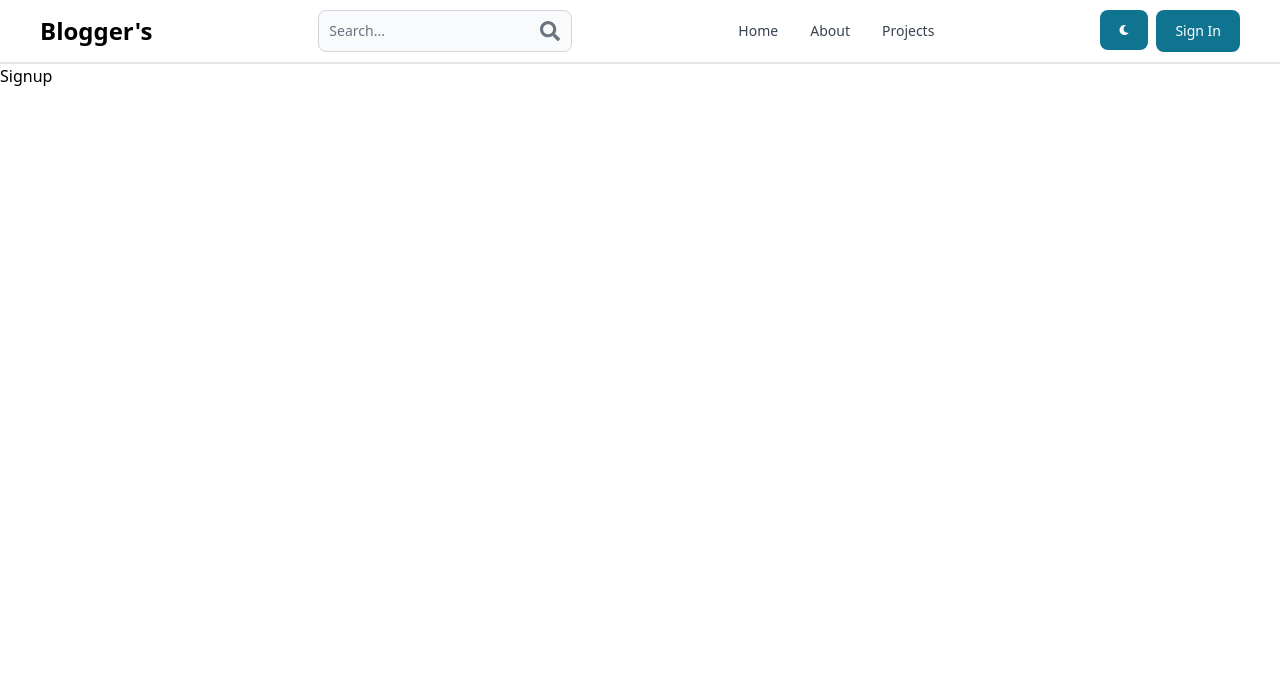
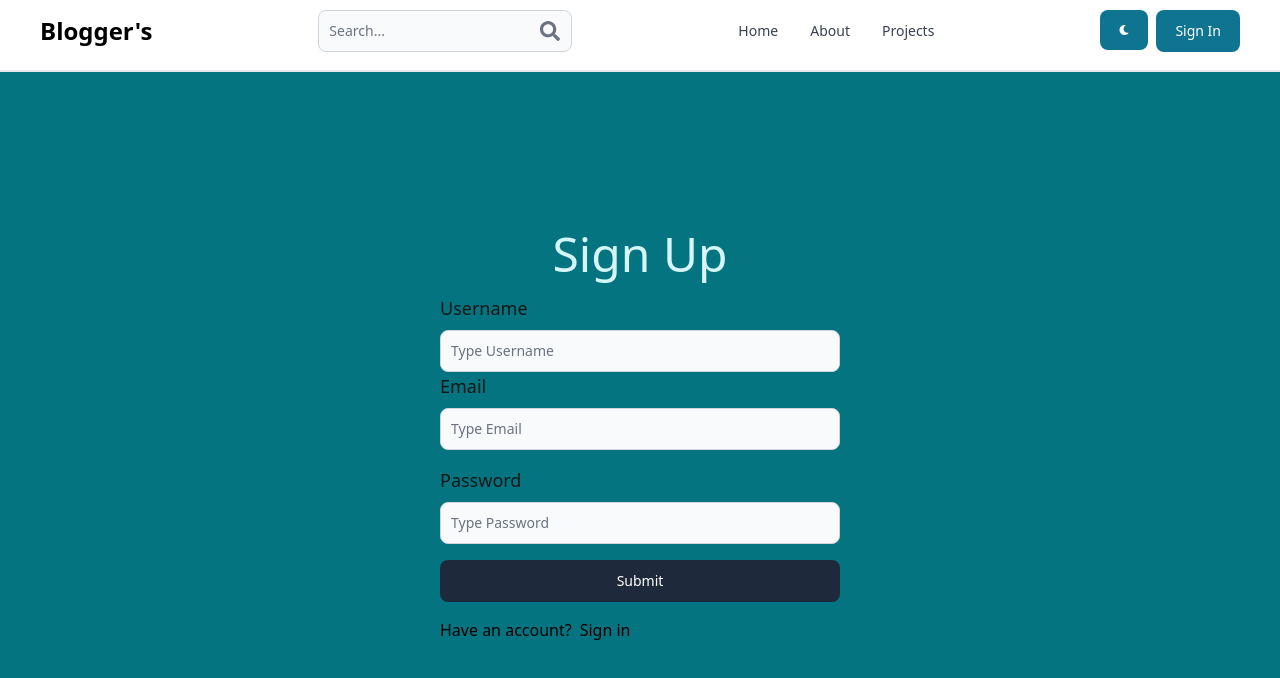
Before and after one commit to shubhamrawat0269/blogger, a React (Vite) app in the folder client/: page /sign-up in a window 1280 px wide. Shown: the top 678 px of the page. Built offline with nearby package versions, Linux system fonts and the light colour scheme.

Commit message:
create sign up page route

```diff
--- /dev/null
+++ b/client/src/components/header/Header.css
@@ -0,0 +1,4 @@
+.workspaceWrapper {
+    display: grid;
+    grid-template-rows: 9vh 91vh;
+}
--- a/client/src/components/header/Header.jsx
+++ b/client/src/components/header/Header.jsx
@@ -1,9 +1,10 @@
 import { Outlet } from "react-router-dom";
+import "./Header.css";
 import NavbarWrapper from "./components/navbar/Navbar";
 
 const Header = () => {
   return (
-    <div>
+    <div className="workspaceWrapper">
       <NavbarWrapper />
       <Outlet />
     </div>
--- a/client/src/pages/signup/Signup.jsx
+++ b/client/src/pages/signup/Signup.jsx
@@ -1,5 +1,90 @@
+import { useState } from "react";
+import { Link } from "react-router-dom";
+import styles from "./Signup.module.css";
+import { Button, Checkbox, Label, TextInput } from "flowbite-react";
+
 const Signup = () => {
-  return <div>Signup</div>;
+  const [formData, setFormData] = useState({
+    username: "",
+    email: "",
+    password: "",
+  });
+
+  const handleInputChange = (e) => {
+    const { id, value } = e.target;
+
+    setFormData({
+      ...formData,
+      [id]: value,
+    });
+  };
+
+  const handleFormSubmit = (e) => {
+    e.preventDefault();
+  };
+  return (
+    <div className={styles.signupContainer}>
+      <form className={styles.formSection} onSubmit={handleFormSubmit}>
+        <h1 className={styles.title}>Sign Up</h1>
+        <div>
+          <div className="mb-2 block">
+            <Label
+              htmlFor="username"
+              className="text-lg text-neutral-900"
+              value="Username"
+            />
+          </div>
+          <TextInput
+            id="username"
+            type="text"
+            value={formData.username}
+            onChange={handleInputChange}
+            placeholder="Type Username"
+            required
+          />
+          <div className="mb-2 block">
+            <Label
+              htmlFor="email"
+              value="Email"
+              className="text-lg text-neutral-900"
+            />
+          </div>
+          <TextInput
+            id="email"
+            type="email"
+            value={formData.email}
+            onChange={handleInputChange}
+            placeholder="Type Email"
+            required
+          />
+        </div>
+        <div>
+          <div className="mb-2 block">
+            <Label
+              htmlFor="password"
+              className="text-lg text-neutral-900"
+              value="Password"
+            />
+          </div>
+          <TextInput
+            id="password"
+            type="password"
+            value={formData.password}
+            onChange={handleInputChange}
+            placeholder="Type Password"
+            required
+          />
+        </div>
+        <Button type="submit" className={styles.submitBtn}>
+          Submit
+        </Button>
+        <div className={styles.checkboxItem}>
+          Have an account?
+          <Link to={"/sign-in"}>Sign in</Link>
+        </div>
+      </form>
+    </div>
+  );
 };
 
 export default Signup;
--- /dev/null
+++ b/client/src/pages/signup/Signup.module.css
@@ -0,0 +1,19 @@
+.signupContainer {
+    @apply bg-teal-600 flex justify-center items-center
+}
+
+.title {
+    @apply text-5xl text-center text-teal-100
+}
+
+.formSection {
+    @apply flex max-w-lg w-[25rem] flex-col gap-4
+}
+
+.checkboxItem {
+    @apply flex items-center gap-2
+}
+
+.submitBtn {
+    @apply bg-slate-800 hover:bg-slate-900
+}
```
